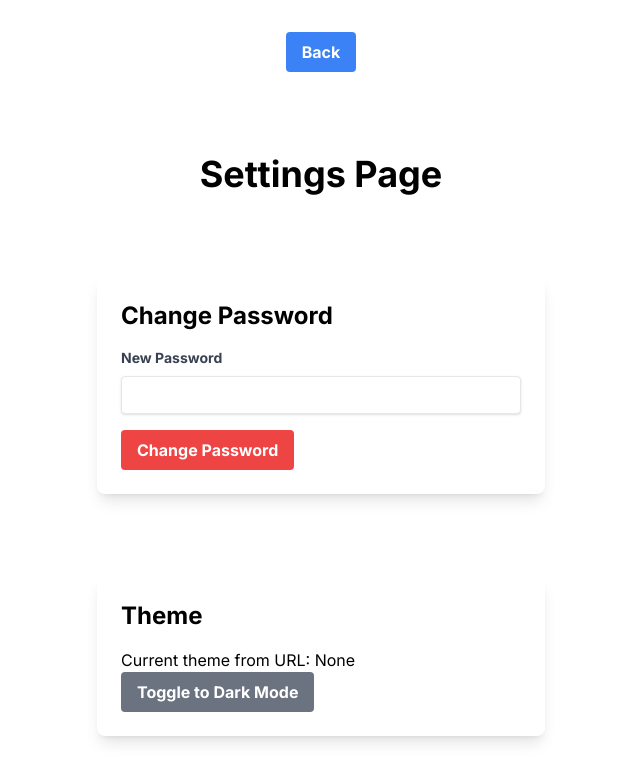
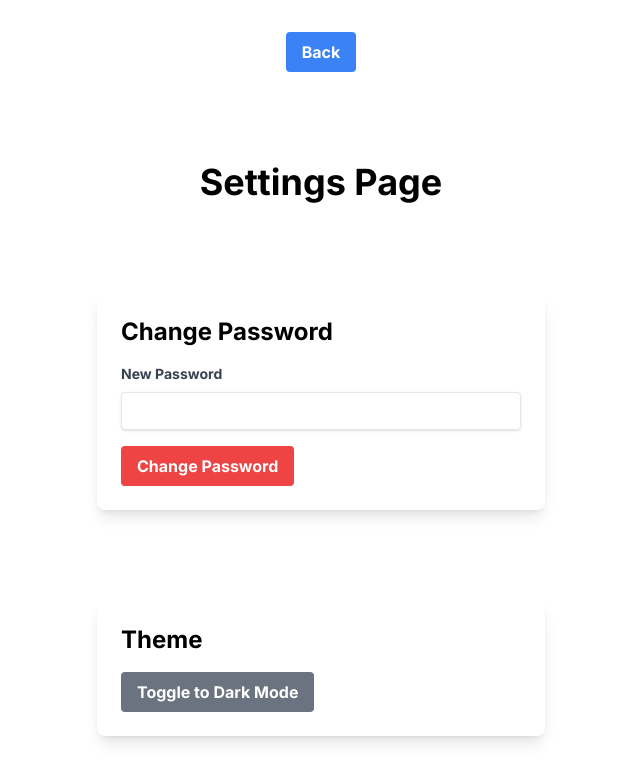
Before and after one commit to vimal336/nextjs, a Next.js app in the folder nextjs-project/: page /dashboard/settings in a window 1280 px wide. Shown: the top 782 px of the page, without its empty margins (319-959 px from the left). Built offline with nearby package versions, Linux system fonts and the light colour scheme.

Commit message:
next js hooks

```diff
--- a/nextjs-project/src/app/dashboard/settings/page.js
+++ b/nextjs-project/src/app/dashboard/settings/page.js
@@ -1,15 +1,11 @@
 "use client";
 import { useState } from "react";
-import { useRouter, useSearchParams } from "next/navigation";
+import { useRouter } from "next/navigation";
 
 export default function Settings() {
   const router = useRouter();
-  const searchParams = useSearchParams();
   const [password, setPassword] = useState("");
   const [darkMode, setDarkMode] = useState(false);
-
-  // Example: Extract a query parameter (e.g., 'theme')
-  const themeParam = searchParams.get("theme");
 
   const back = () => {
     router.push("/dashboard");
@@ -24,15 +20,8 @@ export default function Settings() {
   };
 
   const toggleTheme = () => {
-    const newDarkMode = !darkMode;
-    setDarkMode(newDarkMode);
-
-    // Update the URL with the new theme query parameter
-    const newParams = new URLSearchParams(searchParams);
-    newParams.set("theme", newDarkMode ? "dark" : "light");
-    router.push(`/settings?${newParams.toString()}`);
-
-    alert(`Theme changed to ${newDarkMode ? "Dark" : "Light"} Mode!`);
+    setDarkMode(!darkMode);
+    alert(`Theme changed to ${darkMode ? "Light" : "Dark"} Mode!`);
   };
 
   return (
@@ -69,7 +58,6 @@ export default function Settings() {
 
       <div className="w-full max-w-md bg-white shadow-lg rounded-lg p-6 mb-8">
         <h2 className="text-2xl font-bold mb-4">Theme</h2>
-        <p>Current theme from URL: {themeParam || "None"}</p>
         <button
           onClick={toggleTheme}
           className="bg-gray-500 hover:bg-gray-700 rounded text-white font-bold py-2 px-4"
```
